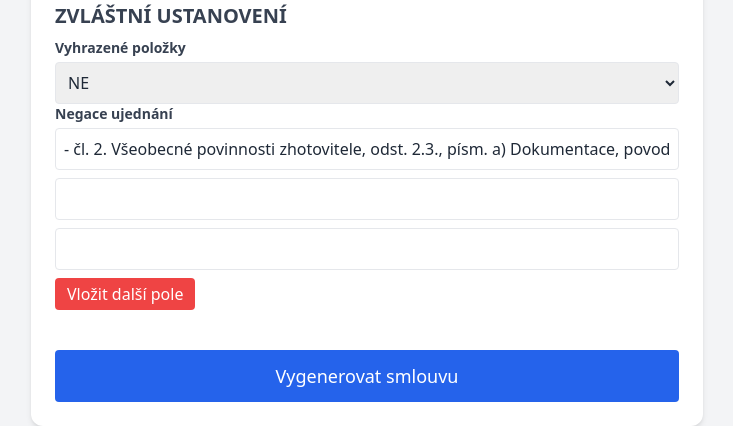
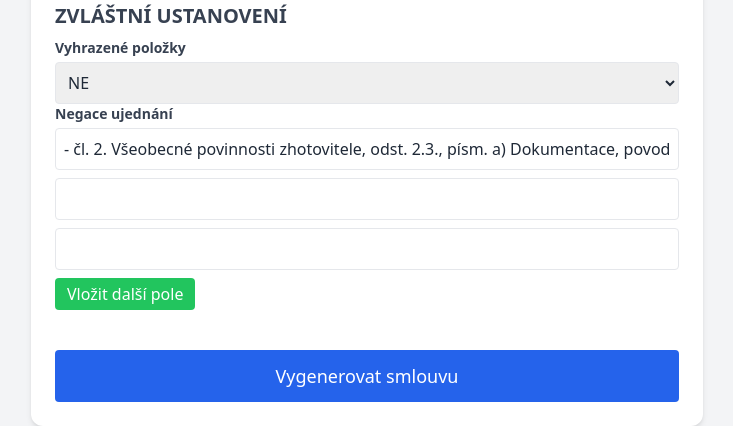
Before and after one commit to JenikAdamira/contract-generator, a Flask app: page / in a window 1280 px wide. Shown: the part 1770-2196 px from the top of the page, without its empty margins (273-1006 px from the left). Run offline with Flask 3, Linux system fonts and the light colour scheme; some libraries are stand-ins or nearby versions.

Commit message:
Update form.html

```diff
--- a/templates/form.html
+++ b/templates/form.html
@@ -125,7 +125,7 @@
     <input type="text" name="negace_3" class="w-full p-2 border rounded" />
   </div>
   <input type="hidden" name="negace_count" id="negace_count" value="3" />
-  <button type="button" onclick="pridatNegaci()" class="bg-red-500 text-white px-3 py-1 rounded hover:bg-red-600">
+  <button type="button" onclick="pridatNegaci()" class="bg-green-500 text-white px-3 py-1 rounded hover:bg-red-600">
     Vložit další pole
   </button>
 </div>
```
